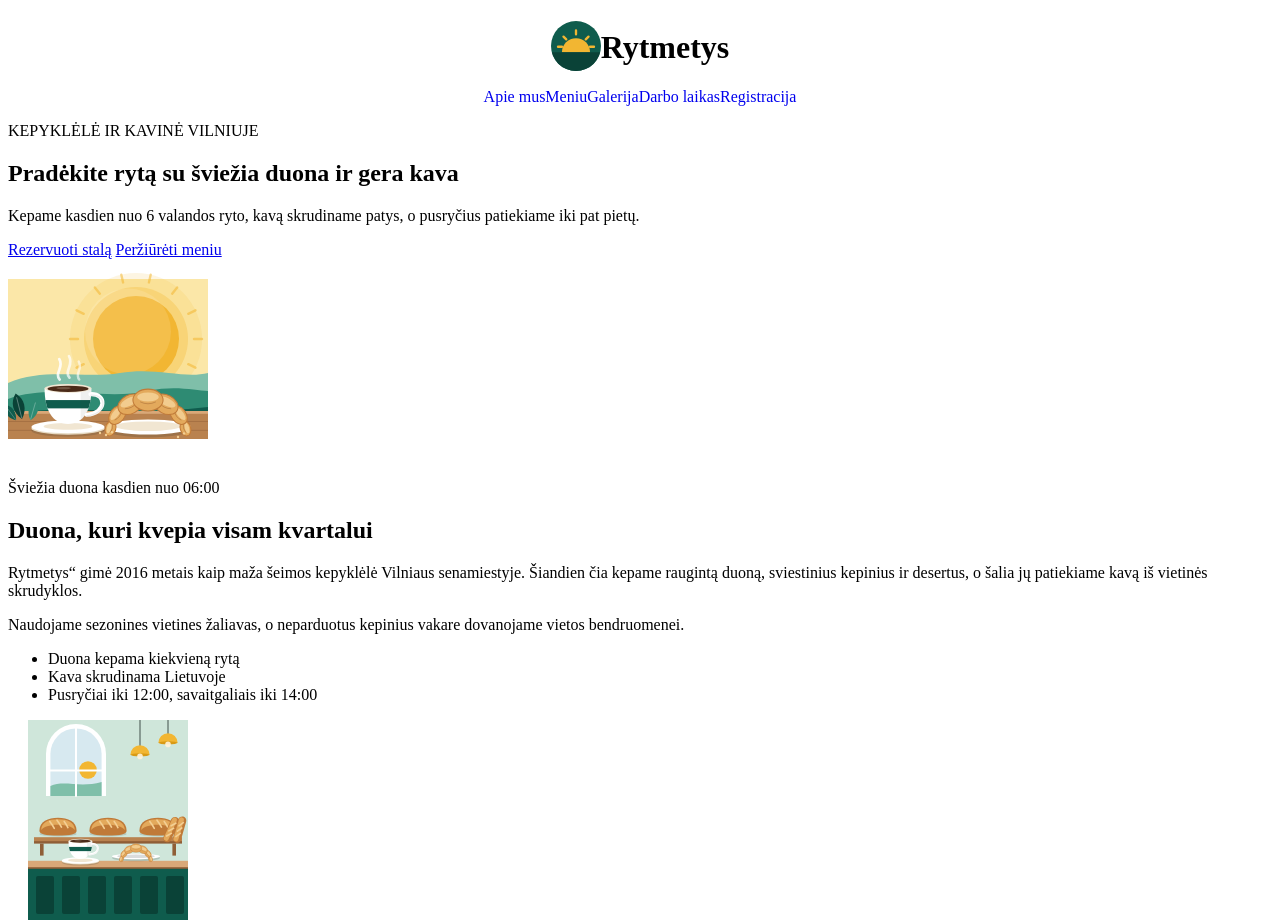
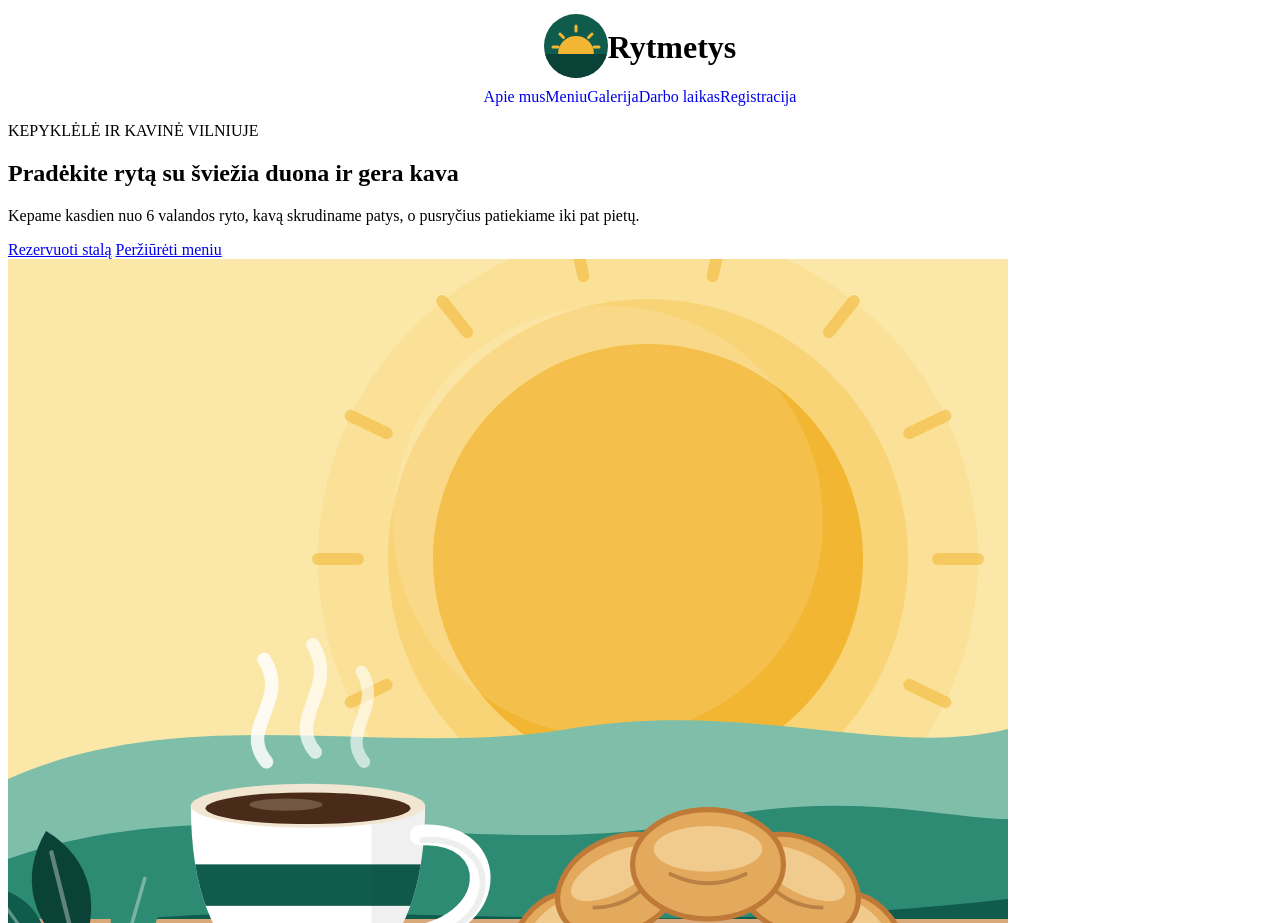
Before and after one commit to scropico2/rytmetys-starteris, a plain HTML site: page index.html in a window 1280 px wide. Shown: the top 923 px of the page. Drawn offline with Linux system fonts and the light colour scheme.

Commit message:
Changed inline width and height for images

```diff
--- a/index.html
+++ b/index.html
@@ -15,7 +15,7 @@
     <header class="header">
       <div class="headerLogoTitle">
         <div class="headerLogo">
-          <img src="images/logo.svg" width="50" height="50" alt="logotipas-saule" />
+          <img src="images/logo.svg" width="64" height="64" alt="logotipas-saule" />
         </div>
         <h1 class="headerTitle">Rytmetys</h1>
       </div>
@@ -38,7 +38,7 @@
         <a class="button--outline" href="#menu">Peržiūrėti meniu</a>
       </div>
       <div class="heroImage">
-        <img src="images/hero.svg" width="200" height="200" alt="kavos pertraukele" />
+        <img src="images/hero.svg" width="1000" height="800" alt="kavos pertraukele" />
         <p class="heroBadge">Šviežia duona kasdien nuo 06:00</p>
       </div>
     </section>
```
